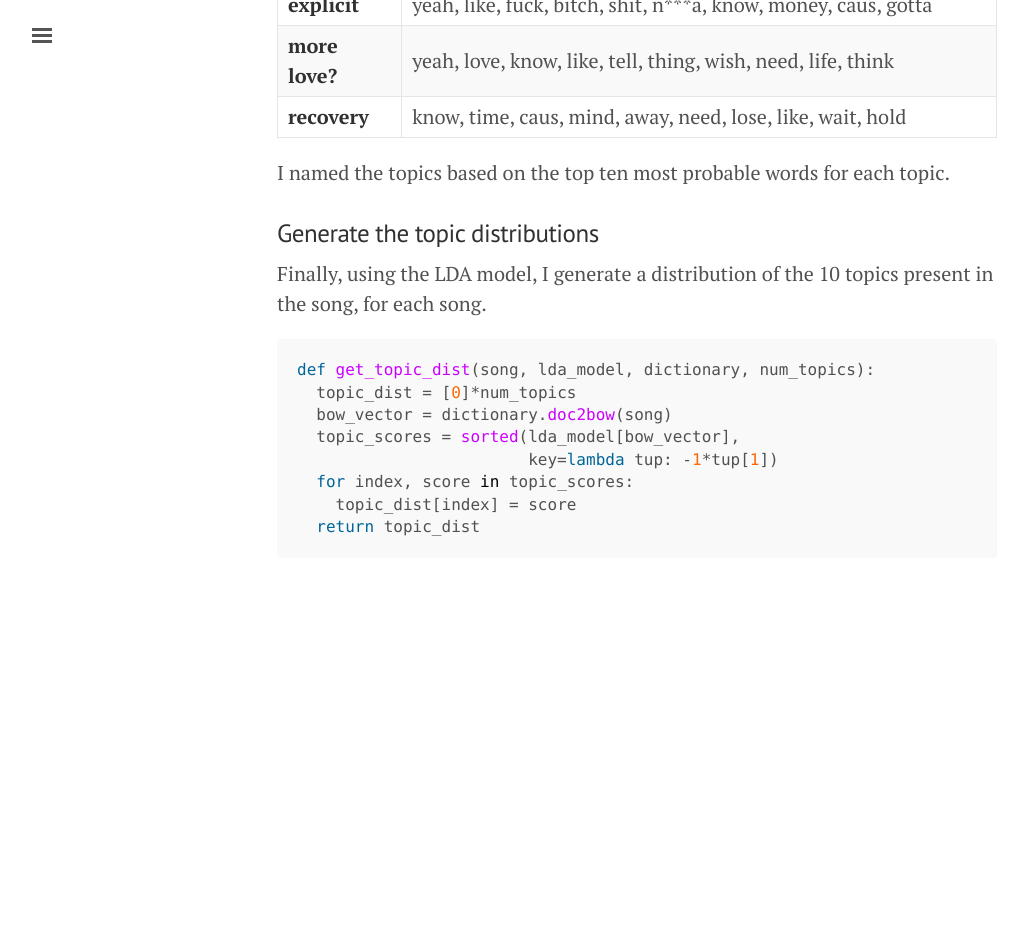
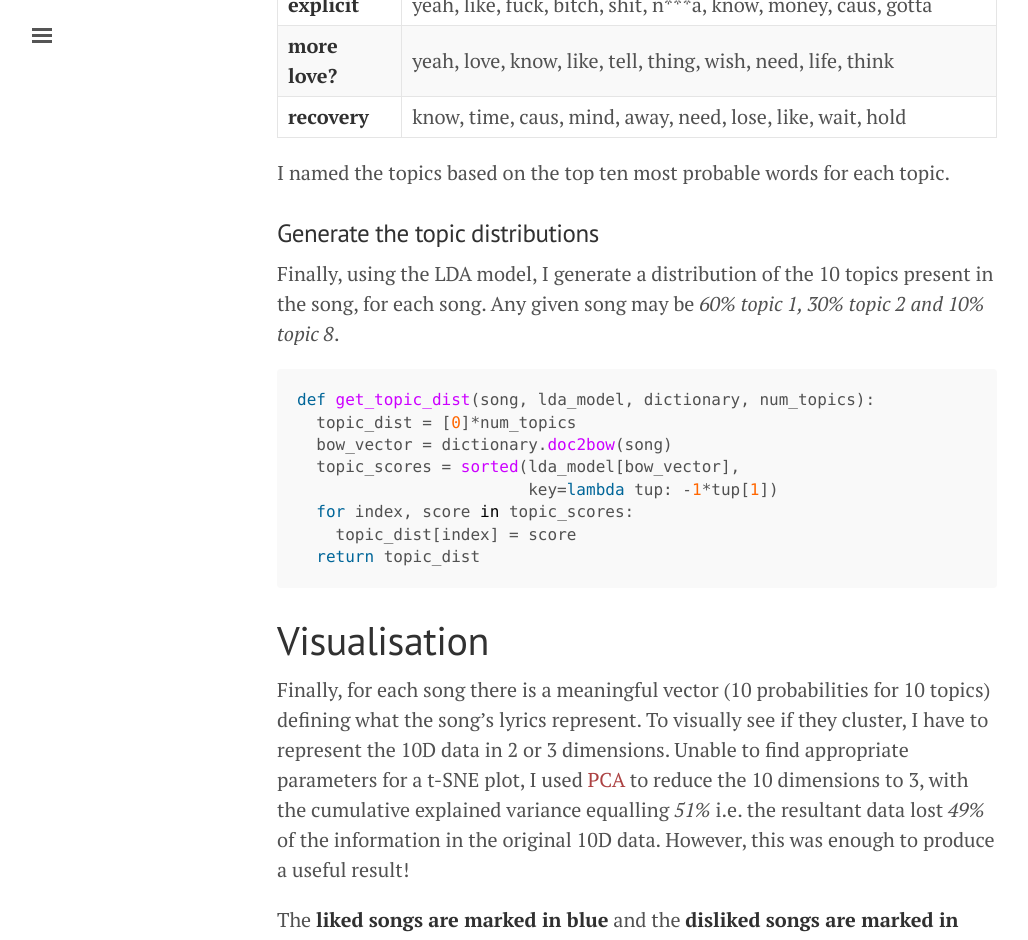
Before and after one commit to rohit11may/lyricist, a Jekyll site: the page built from index.md, in a window 1280 px wide and 1400 px high, scrolled down 5816 px. Shown: the top 940 px of the window, without its empty margins (3-1031 px from the left). Built offline with Jekyll 4.4.1, drawn with Linux system fonts in a browser that asks for light colours; before the commit the page ends 6454 px from its top, so only the background shows below that; some of the changed text lies outside the part shown.

Commit message:
Add visualisation

````diff
--- /dev/null
+++ b/_includes/streamablePlayer.html
@@ -0,0 +1,4 @@
+<div style="width:100%;height:0px;position:relative;padding-bottom:111.864%;">
+  <iframe src="https://streamable.com/s/vvee1?hd=1" frameborder="0" width="100%" height="100%" allowfullscreen style="width:100%;height:100%;position:absolute;left:0px;top:0px;overflow:hidden;">
+  </iframe>
+</div>
--- a/index.md
+++ b/index.md
@@ -210,7 +210,7 @@
 
 ### Generate the topic distributions
 Finally, using the LDA model, I generate a distribution of the 10 topics present in the song, for
-each song.
+each song. Any given song may be *60% topic 1, 30% topic 2 and 10% topic 8*.
 ```python
 def get_topic_dist(song, lda_model, dictionary, num_topics):
   topic_dist = [0]*num_topics
@@ -221,3 +221,18 @@
     topic_dist[index] = score
   return topic_dist
 ```
+
+# Visualisation
+Finally, for each song there is a meaningful vector (10 probabilities for 10 topics) defining what
+the song's lyrics represent. To visually see if they cluster, I have to represent the 10D data in
+2 or 3 dimensions. Unable to find appropriate parameters for a t-SNE plot, I used
+[PCA](https://medium.com/@aptrishu/understanding-principle-component-analysis-e32be0253ef0) to
+reduce the 10 dimensions to 3, with the cumulative explained variance equalling *51%* i.e. the
+resultant data lost *49%* of the information in the original 10D data. However, this was enough to
+produce a useful result!
+
+The **liked songs are marked in blue** and the **disliked songs are marked in red**.
+
+{% include streamablePlayer.html %}
+
+It is evident that there is some **_clear clustering in the liked songs!_**
````
Also changed, not shown: other parts of index.md (+1 -1 lines).
